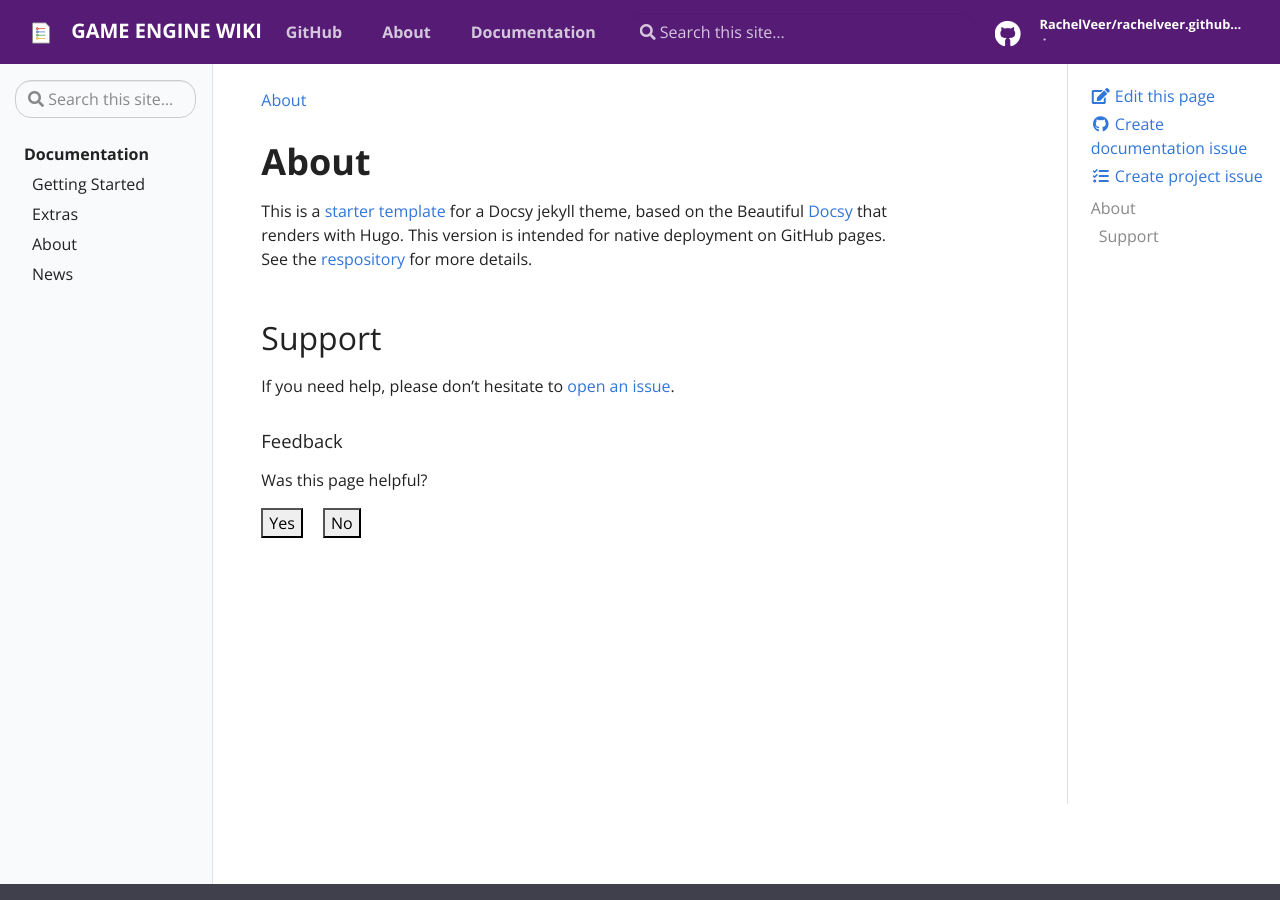
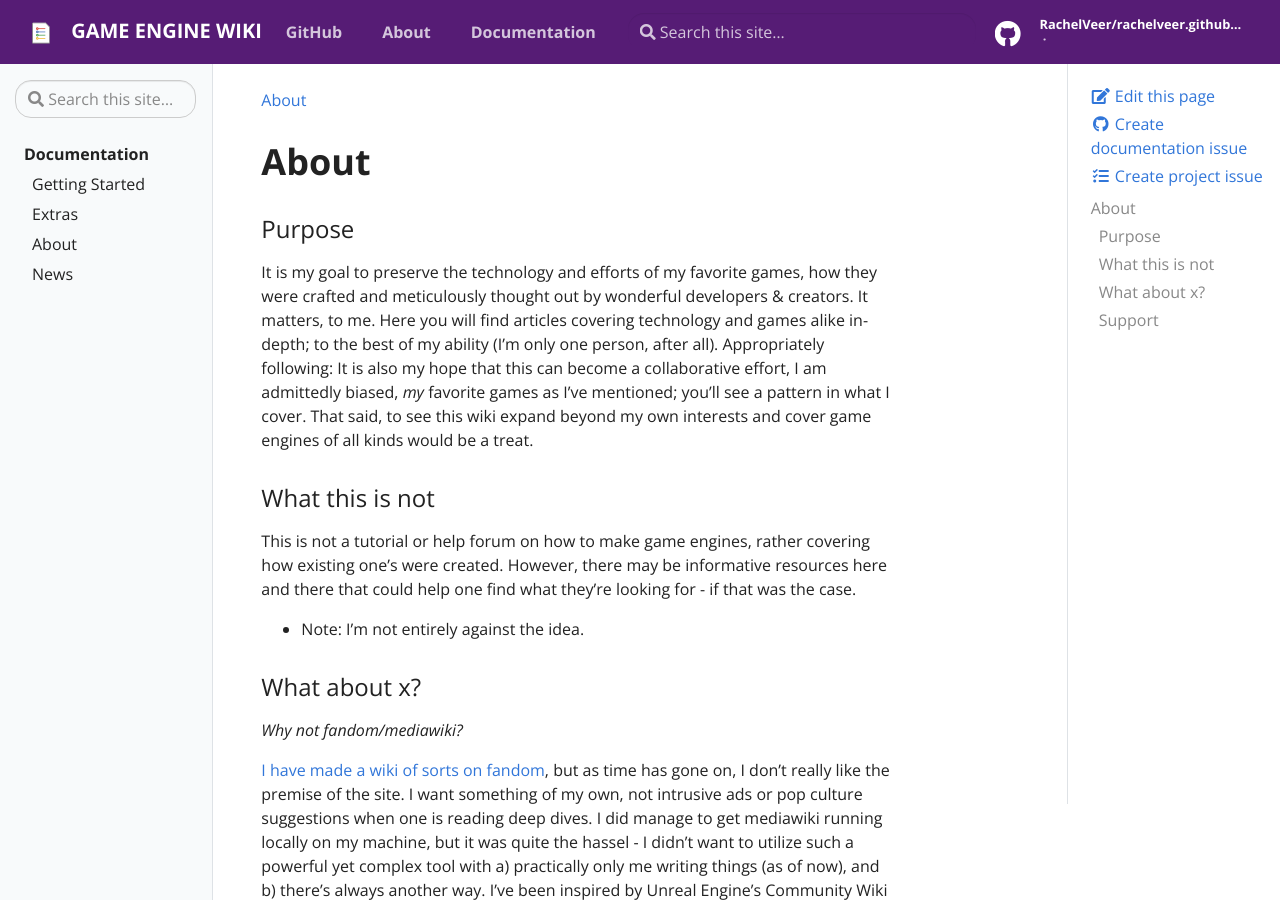
Before and after one commit to RachelVeer/rachelveer.github.io, a Jekyll site: the page built from pages/about.md, in a window 1280 px wide and 900 px high. Built offline with Jekyll 4.4.1, drawn with Linux system fonts in a browser that asks for light colours; some of the changed text lies outside the part shown.

Commit message:
Purpose and mission moved to About.

```diff
--- a/pages/about.md
+++ b/pages/about.md
@@ -5,9 +5,21 @@ permalink: /about/
 
 # About
 
-This is a [starter template](https://vsoch.github.com/docsy-jekyll/) for a Docsy jekyll theme, based
-on the Beautiful [Docsy](https://github.com/google/docsy) that renders with Hugo. This version is intended for
-native deployment on GitHub pages. See the [respository]({{ site.repo }}) for more details.
+### Purpose
+It is my goal to preserve the technology and efforts of my favorite games, how they were crafted and meticulously thought out by wonderful developers & creators. It matters, to me. Here you will find articles covering technology and games alike in-depth; to the best of my ability (I'm only one person, after all). Appropriately following: It is also my hope that this can become a collaborative effort, I am admittedly biased, *my* favorite games as I've mentioned; you'll see a pattern in what I cover. That said, to see this wiki expand beyond my own interests and cover game engines of all kinds would be a treat.
+
+### What this is not
+
+This is not a tutorial or help forum on how to make game engines, rather covering how existing one's were created. However, there may be informative resources here and there that could help one find what they're looking for - if that was the case.
+
+- Note: I'm not entirely against the idea.
+
+### What about x?
+
+*Why not fandom/mediawiki?*
+
+[I have made a wiki of sorts on fandom](https://gameengine.fandom.com/wiki/Game_Engine_Wiki), but as time has gone on, I don't really like the premise of the site. I want something of my own, not intrusive ads or pop culture suggestions when one is reading deep dives. I did manage to get mediawiki running locally on my machine, but it was quite the hassel - I didn't want to utilize such a powerful yet complex tool with a) practically only me writing things (as of now), and b) there's always another way. I've been inspired by Unreal Engine's Community Wiki in fact, which to me is a nice hybrid of blogging/writing and organizing technical/heavy details.
+
 
 ## Support
 
```
